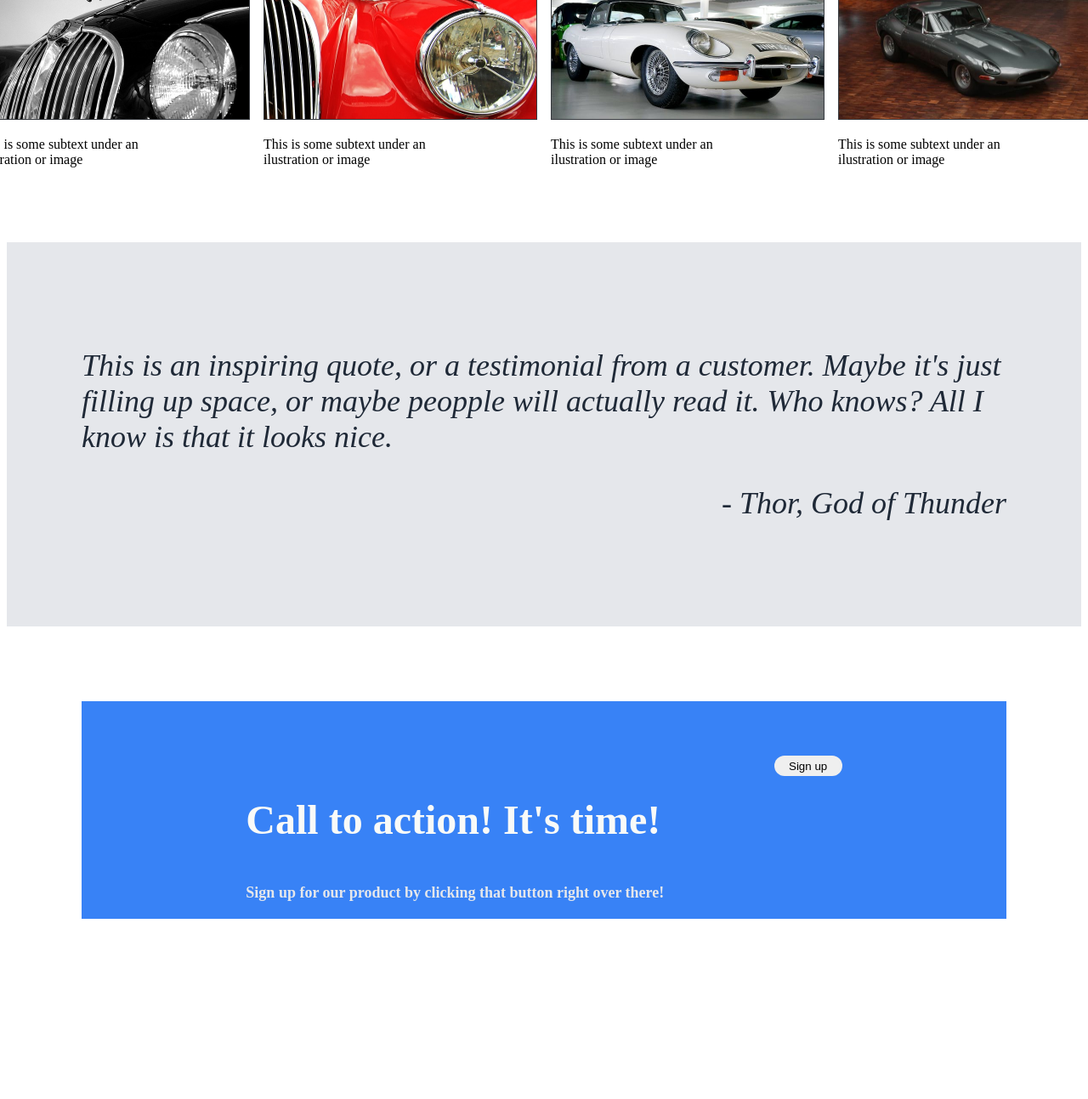
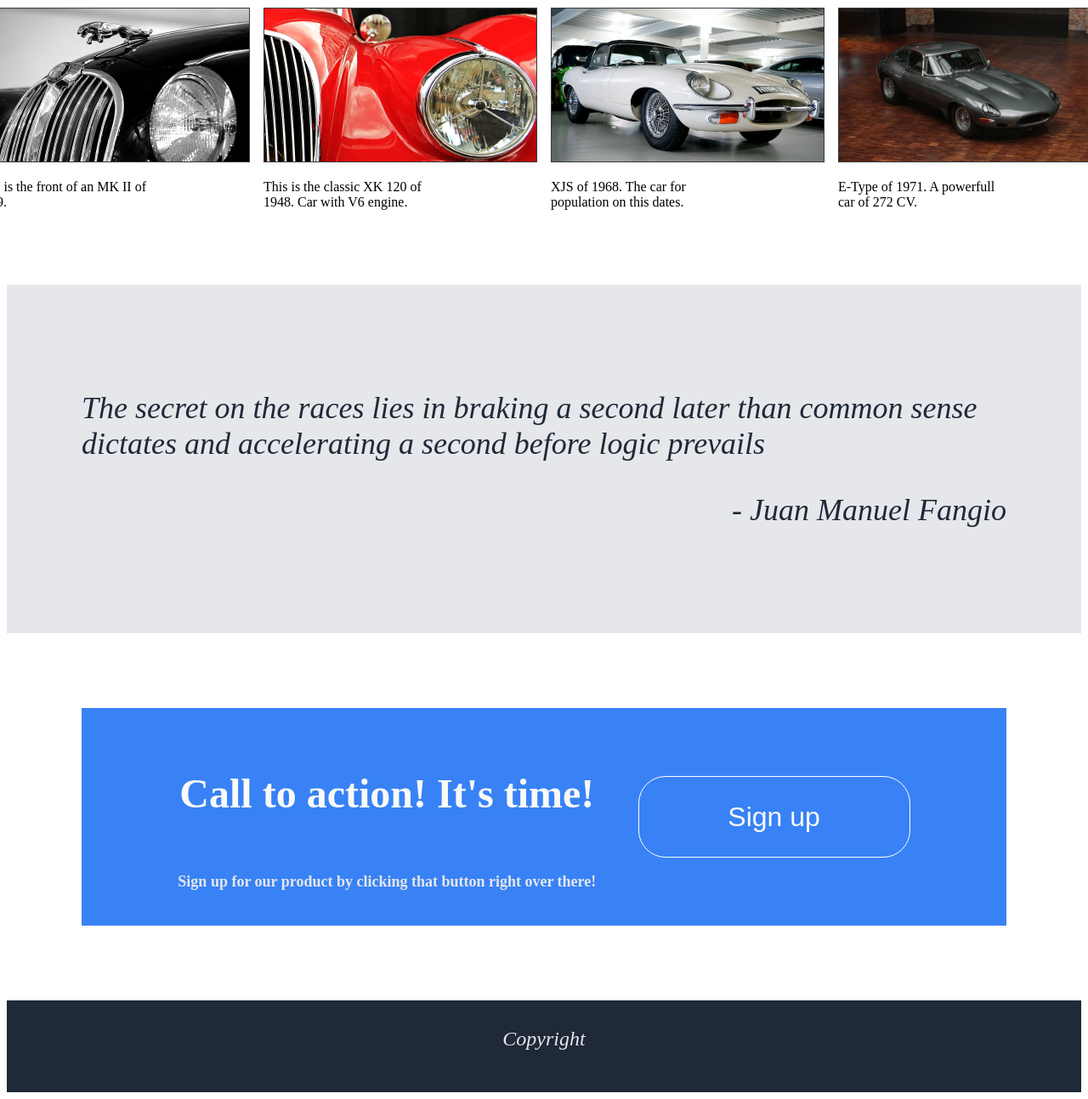
Before and after one commit to arpajus/landing-page, a plain HTML site: page index.html in a window 1280 px wide. Shown: the part 718-2011 px from the top of the page at 85% size. Before the commit the page ends 1895 px from the top, so only its background shows below. Drawn offline with Linux system fonts and the light colour scheme.

Commit message:
Finished publicity footer  and changed the content

```diff
--- a/index.html
+++ b/index.html
@@ -17,8 +17,8 @@
         </div>
         <div class="content-header">
             <div class="left-header">
-                <h1>This website is awesome</h1>
-                <p>This website has some subtext that goes here under the main tittle. It's a smaller font and the color is lower contrast</p>
+                <h1>Welcome to Jaguar website!</h1>
+                <p>The goal of this website is to make a tribute for Jaguar cars and show to the people how great they are. This button is for sign up on our website</p>
                 <button> Sign up </button>
             </div>
             <div class="right-header">
@@ -27,31 +27,30 @@
         </div>
     </header>
     <div class="information">
-        <h1> Some random information.</h1>
+        <h1> Best Jaguar Cars</h1>
         <div class="row-images">
             <div class="img-information">
                 <img src="./images/jaguar-car2.jpg" alt="This is an image of the front of Jaguar car">
-                <p> This is some subtext under an ilustration or image</p>
+                <p> This is the front of an MK II of 1959. </p>
             </div>
             <div class="img-information">
                 <img src="./images/jaguar-car3.jpg" alt="This is an image of a red jaguar car">
-                <p> This is some subtext under an ilustration or image</p>
+                <p> This is the classic XK 120 of 1948. Car with V6 engine.  </p>
             </div>
             <div class="img-information">
                 <img src="./images/jaguar-car4.jpg" alt="This is an image of a white jaguar car">
-                <p> This is some subtext under an ilustration or image</p>
+                <p> XJS of 1968.  The car for population on this dates. </p>
             </div>
             <div class="img-information">
                 <img src="./images/jaguar-car5.jpg" alt="This is an image of a grey jaguar car">
-                <p> This is some subtext under an ilustration or image</p>
+                <p> E-Type of 1971. A powerfull car of 272 CV.  </p>
             </div>
         </div>
     </div>
     <div class="quote">
-        <p>This is an inspiring quote, or a testimonial from a customer. Maybe it's just filling up space, or maybe peopple
-            will actually read it. Who knows? All I know is that it looks nice.
+        <p>The secret on the races lies in braking a second later than common sense dictates and accelerating a second before logic prevails
         </p>
-        <p id="reference">- Thor, God of Thunder</p>
+        <p id="reference">- Juan Manuel Fangio</p>
     </div>
     <div class="publicity">
         <div class="publicity-container">
@@ -62,5 +61,8 @@
             <button> Sign up</button>
         </div>
     </div>
+    <footer>
+        <p> Copyright</p>
+    </footer>
 </body>
 </html>
--- a/style.css
+++ b/style.css
@@ -74,7 +74,8 @@ a{
 .left-header button{
     background-color: #3882F6;
     color: white;
-    width: 80px;
+    height: 40px;
+    width: 160px;
     margin-left: 64px;
     border: none;
     border-radius: 8px;
@@ -130,6 +131,7 @@ a{
     height: 128px;
     padding: 64px;
     display: flex;
+    align-items: center;
     justify-content: space-evenly;
 }
 
@@ -142,11 +144,32 @@ a{
 #p-publicity{
     color: #E5E7EB;
     font-size: 18px;
+    margin-bottom: 16px;
 }
 
 .publicity-container button{
-    width: 80px;
-    height: 24px;
-    border: none;
+    width: 320px;
+    height: 96px;
+    border: white solid 1px;
     border-radius: 32px;
+    background-color: #3882F6;
+    color: #F9FAF8;
+    font-size: 32px;
 }
+
+.content-publicity{
+    display: flex;
+    flex-direction: column;
+    align-items: center;
+    text-align: center;
+}
+
+footer{
+    background-color: #1F2937;
+    height: 100px;
+    color: #E5E7EB;
+    font-size: 24px;
+    font-style: italic;
+    text-align: center;
+    padding-top: 8px;
+}
```
